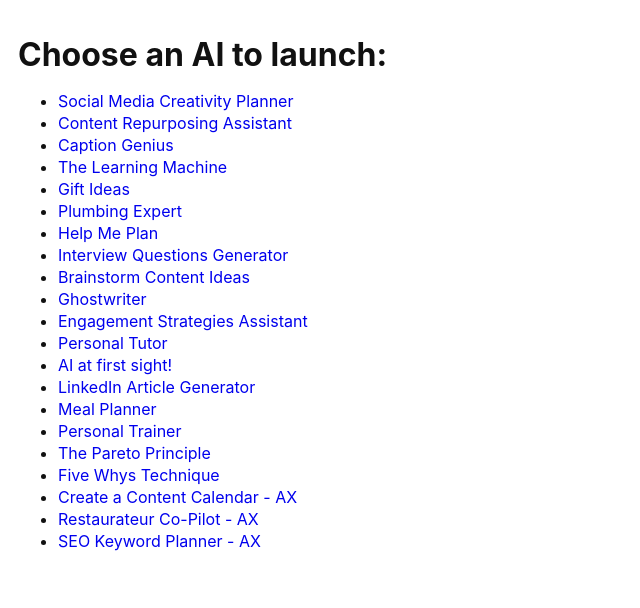
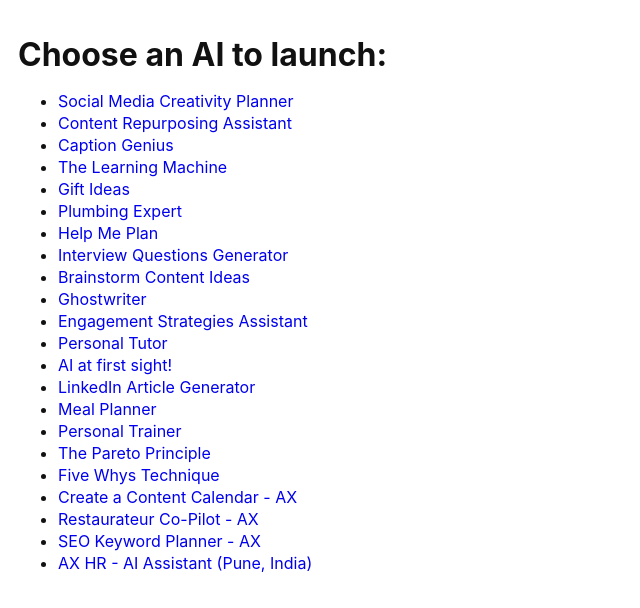
Before and after one commit to AXTesting/ax-featured-ai, a Next.js app: page / in a window 1280 px wide. Shown: the top 608 px of the page, without its empty margins (0-640 px from the left). Built offline with nearby package versions, Linux system fonts and the light colour scheme.

Commit message:
Update page.tsx

```diff
--- a/app/page.tsx
+++ b/app/page.tsx
@@ -66,6 +66,9 @@ export default function Home() {
         <li>
           <a href="/use/seo-keyword-planner--ax">SEO Keyword Planner - AX</a>
         </li>
+        <li>
+          <a href="/use/ax-hr--ai-assistant-pune-india">AX HR - AI Assistant (Pune, India)</a>
+        </li>
       </ul>
     </main>
   );
```
